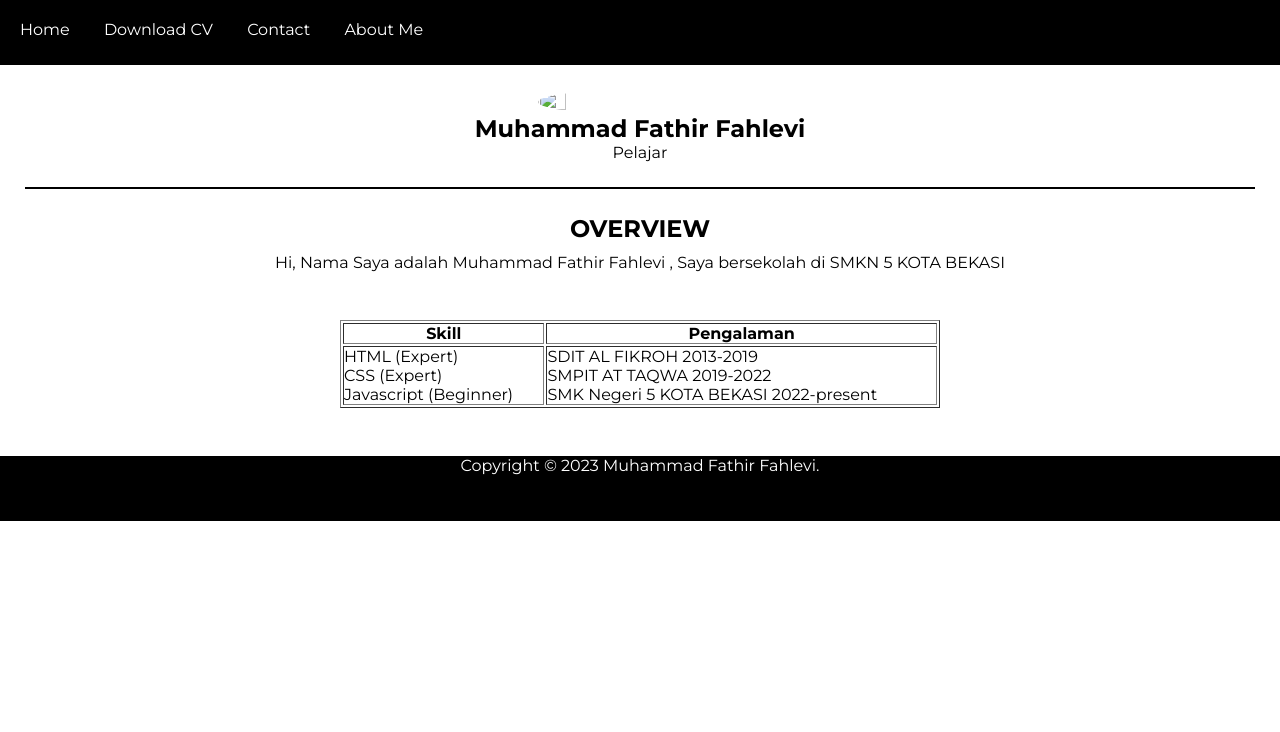
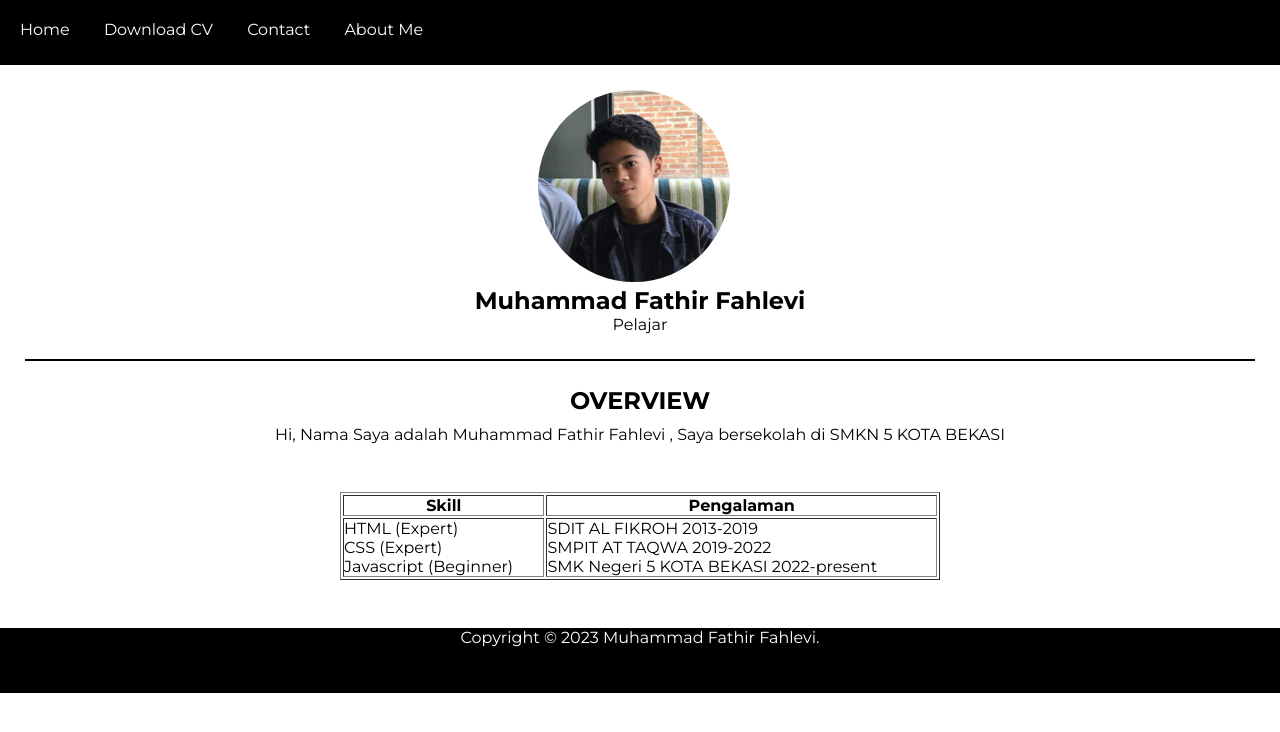
Before and after one commit to fahlevift/tugasfahlevi, a plain HTML site: page index.html in a window 1280 px wide. Drawn offline with Linux system fonts and the light colour scheme.

Commit message:
index.html

```diff
--- a/index.html
+++ b/index.html
@@ -18,7 +18,7 @@
     </div>
     <div class="content">
         <div class="biodata">
-            <img src="assets/img/fahlevi.jpg" alt="" srcset="" style="border-radius: 50%; height: 15%; width: 15%; margin-top: 25px; margin-left: 42%;">
+            <img src="fahlevi.jpg" alt="" srcset="" style="border-radius: 50%; height: 15%; width: 15%; margin-top: 25px; margin-left: 42%;">
             <h2 style="text-align: center;">Muhammad Fathir Fahlevi</h2>
             <p style="text-align: center;">Pelajar</p>
             <hr style="margin: 25px; border: black solid 1px;">
```
